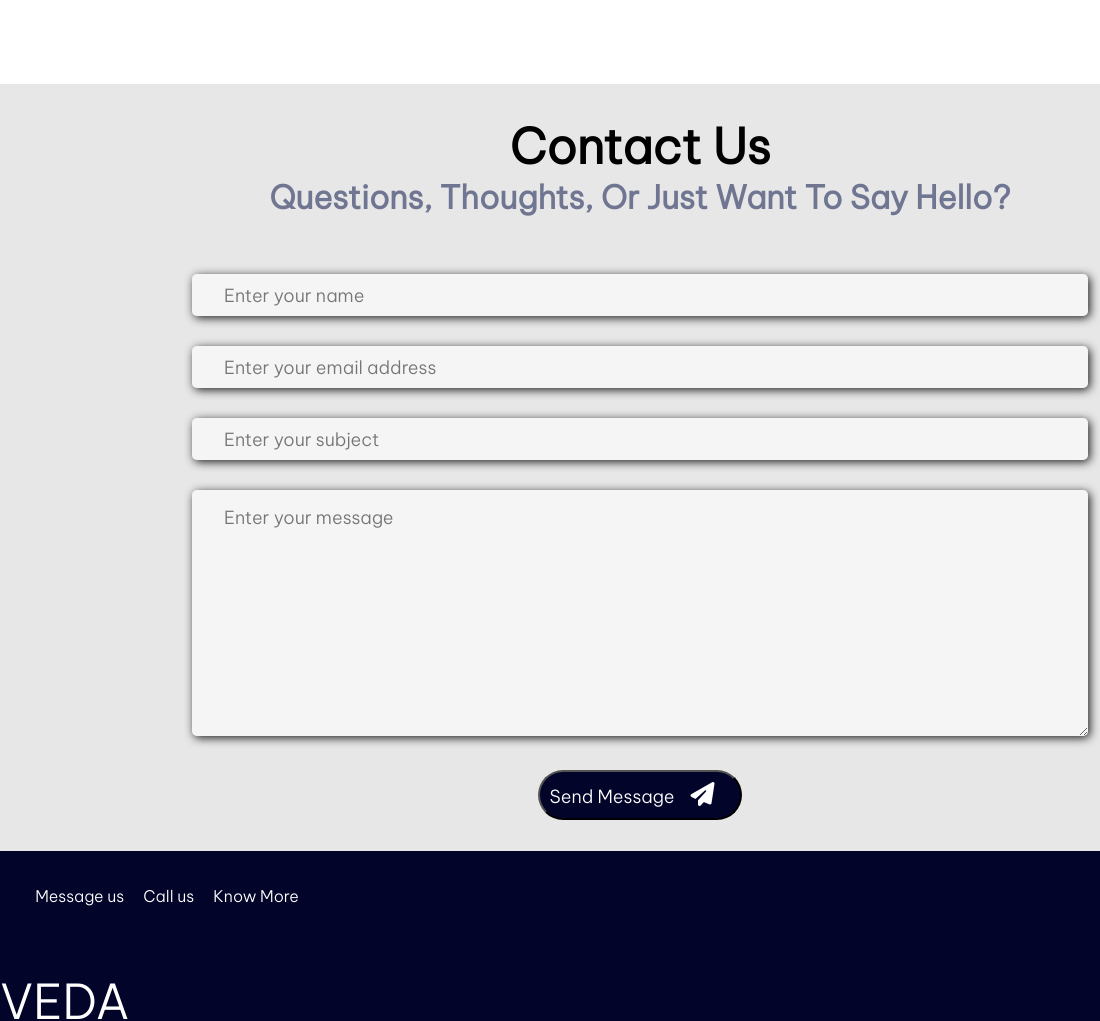
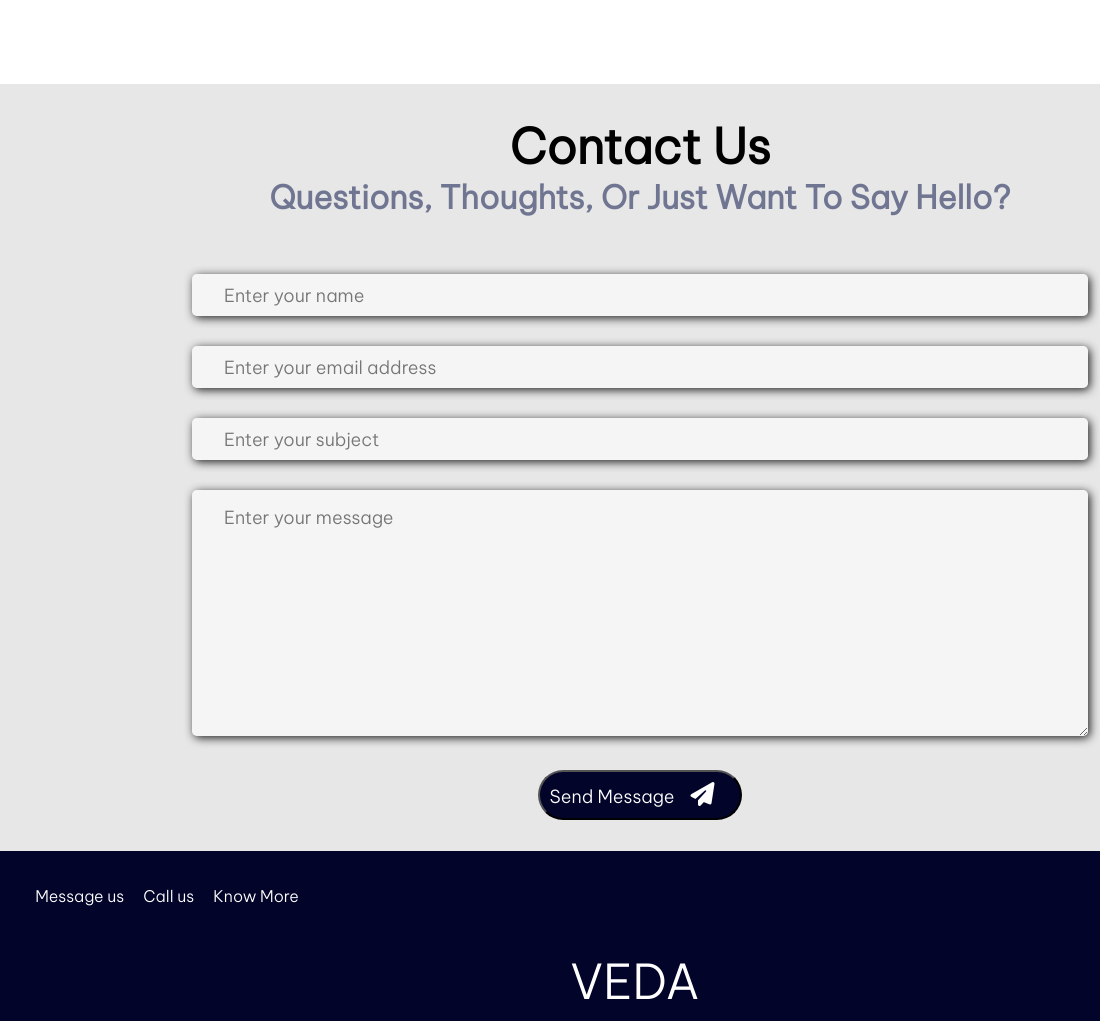
Before and after one commit to Sakshirai55555555555/sih-veda, a plain HTML site: page index.html in a window 1280 px wide. Shown: the part 2438-3459 px from the top of the page, 0-1100 px from the left. Drawn offline with nearby package versions, Linux system fonts and the light colour scheme.

Commit message:
second commit

```diff
--- a/style.css
+++ b/style.css
@@ -424,9 +424,9 @@ justify-content: space-between;
 .footer-faded-text {
 font-size: 3em;
 position: absolute;
-top: 120px;
-left: 0;
-bottom: 0;
+top: 100px;
+left:570px;
+bottom:100px;
 color: white;
 user-select: none;
 }
```
